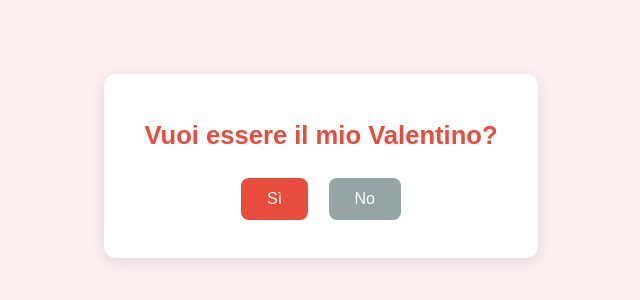
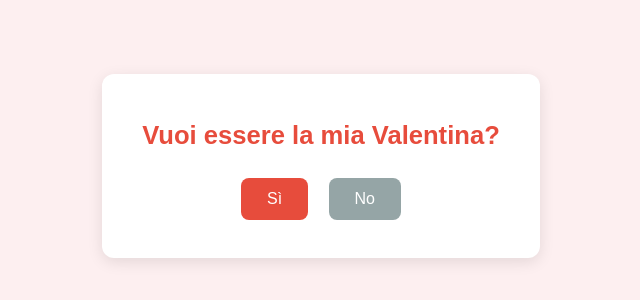
Before and after one commit to twtrmz/willyoubemylove, a plain HTML site: page index.html in a window 1280 px wide. Shown: the part 234-534 px from the top of the page, 319-959 px from the left. Drawn offline with Linux system fonts and the light colour scheme.

Commit message:
Update index.html

```diff
--- a/index.html
+++ b/index.html
@@ -98,7 +98,7 @@
 </head>
 <body>
   <div id="card">
-    <h1>Vuoi essere il mio Valentino?</h1>
+    <h1>Vuoi essere la mia Valentina?</h1>
     <div id="buttonContainer">
       <button id="yesBtn">Sì</button>
       <button id="noBtn">No</button>
```
